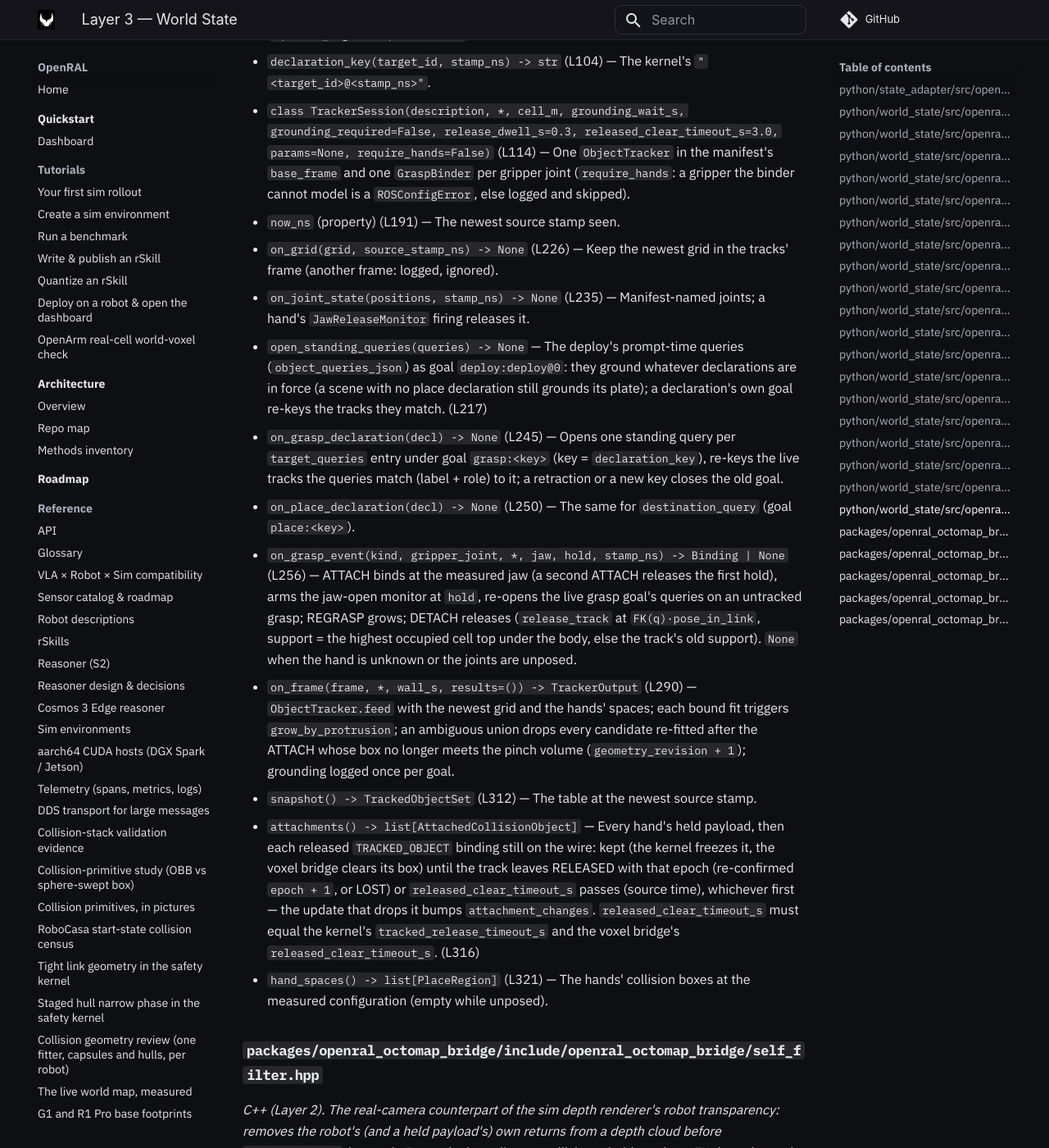
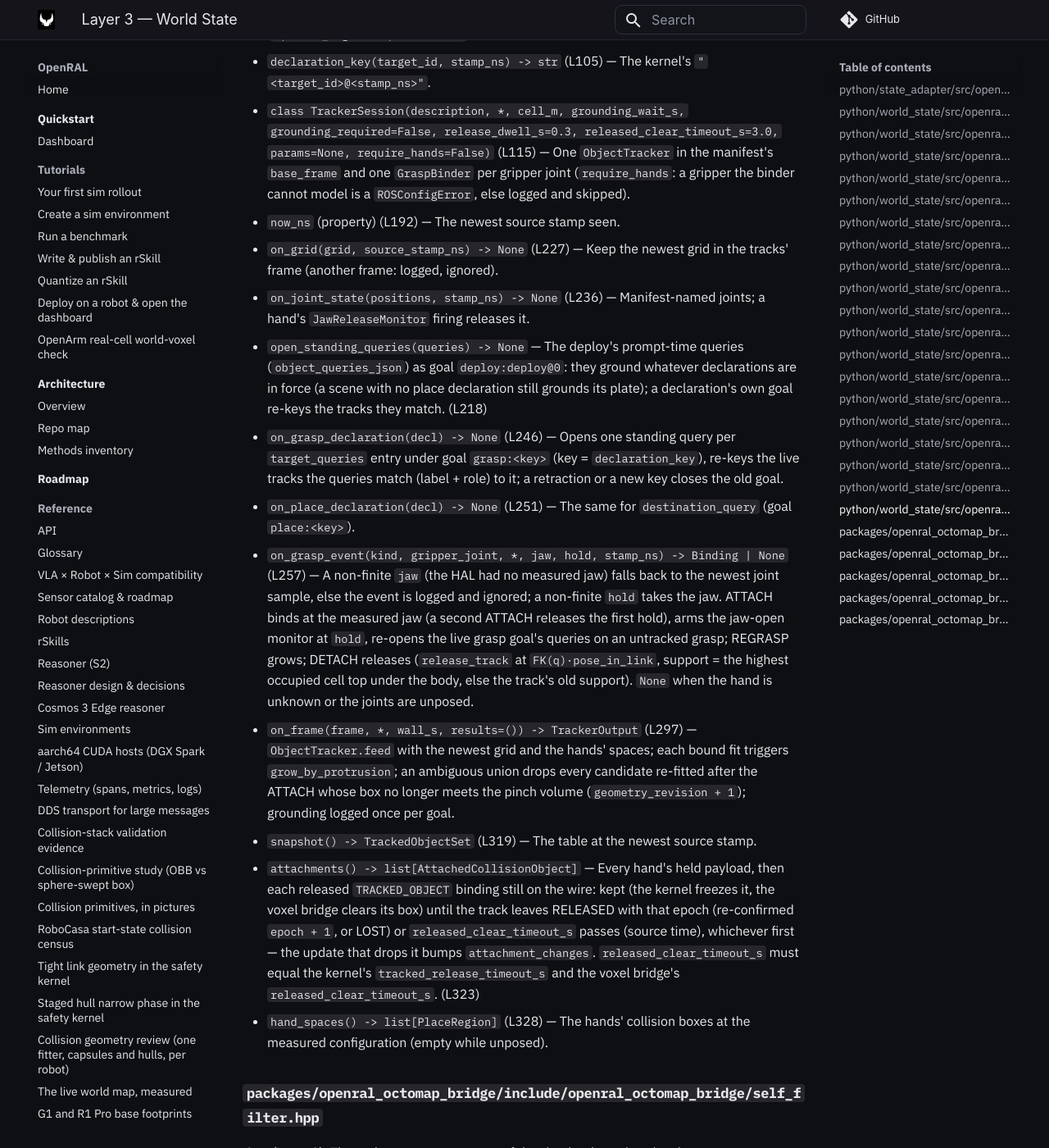
Before and after one commit to OpenRAL/openral, an MkDocs documentation site: the page built from docs/methods/03-world-state.md, in a window 1280 px wide and 1400 px high, scrolled down 15484 px. Shown: the whole window at 82% size. Built offline with MkDocs 1.6.1 and Material for MkDocs 9.7.7, drawn with Linux system fonts in a browser that asks for light colours; comment, search, counter and statistics services are not loaded.

Commit message:
fix(world-state): bind on the newest jaw sample when a grasp event carries none
The HAL bridge sends NaN jaw_measured / hold_position when it had no
measurement; the session now falls back to the newest joint sample and
ignores the event (logged) without one. The topic graph is regenerated with
this worktree's openral_core (it knows CameraTopicKind.ROBOT_MASK; the
hook's environment resolves the main checkout's, which does not).

Co-Authored-By: Claude Opus 5.5 <noreply@anthropic.com>
Claude-Session: https://claude.ai/code/session_01QfK5FDTymqMVVn3DF9oZPo
Signed-off-by: Adrian <adrianllopart@gmail.com>

```diff
--- a/docs/methods/03-world-state.md
+++ b/docs/methods/03-world-state.md
@@ -247,21 +247,21 @@ _Issue #418 WP C2, design "Release". Source-clock stamps only._
 ### `python/world_state/src/openral_world_state/object_tracker/session.py`
 _Issue #418 WP D1. `TrackerSession` — the ROS-free glue the object-tracker lifecycle node drives: goals from the declarations, the grounding wait, binding/release at grasp events and the jaw-open rule. All stamps source time. A RELEASED track's return (same id, `epoch + 1`) is the tracker core's own association + confirmation; `release.reassociate_released` is not called twice. Logs `object_tracker.goal_closed` / `grounding_ready` / `grounding_incomplete` (error level under `grounding_required`) / `reground_queued` / `jaw_open_release` / `ambiguous_pruned` / `grasp_event_unposed`._
 
-- `class TrackingMode(StrEnum)` (L73) — `shadow`, `bind`, `on` (`DeployRuntime.object_tracking`; `off` never starts the node).
-- `class GraspEventKind(StrEnum)` (L81) — `attach`, `regrasp`, `detach` (`openral_msgs/GraspEvent.kind`).
-- `declaration_key(target_id, stamp_ns) -> str` (L104) — The kernel's `"<target_id>@<stamp_ns>"`.
-- `class TrackerSession(description, *, cell_m, grounding_wait_s, grounding_required=False, release_dwell_s=0.3, released_clear_timeout_s=3.0, params=None, require_hands=False)` (L114) — One `ObjectTracker` in the manifest's `base_frame` and one `GraspBinder` per gripper joint (`require_hands`: a gripper the binder cannot model is a `ROSConfigError`, else logged and skipped).
-  - `now_ns` (property) (L191) — The newest source stamp seen.
-  - `on_grid(grid, source_stamp_ns) -> None` (L226) — Keep the newest grid in the tracks' frame (another frame: logged, ignored).
-  - `on_joint_state(positions, stamp_ns) -> None` (L235) — Manifest-named joints; a hand's `JawReleaseMonitor` firing releases it.
-  - `open_standing_queries(queries) -> None` — The deploy's prompt-time queries (`object_queries_json`) as goal `deploy:deploy@0`: they ground whatever declarations are in force (a scene with no place declaration still grounds its plate); a declaration's own goal re-keys the tracks they match. (L217)
-  - `on_grasp_declaration(decl) -> None` (L245) — Opens one standing query per `target_queries` entry under goal `grasp:<key>` (key = `declaration_key`), re-keys the live tracks the queries match (label + role) to it; a retraction or a new key closes the old goal.
-  - `on_place_declaration(decl) -> None` (L250) — The same for `destination_query` (goal `place:<key>`).
-  - `on_grasp_event(kind, gripper_joint, *, jaw, hold, stamp_ns) -> Binding | None` (L256) — ATTACH binds at the measured jaw (a second ATTACH releases the first hold), arms the jaw-open monitor at `hold`, re-opens the live grasp goal's queries on an untracked grasp; REGRASP grows; DETACH releases (`release_track` at `FK(q)·pose_in_link`, support = the highest occupied cell top under the body, else the track's old support). `None` when the hand is unknown or the joints are unposed.
-  - `on_frame(frame, *, wall_s, results=()) -> TrackerOutput` (L290) — `ObjectTracker.feed` with the newest grid and the hands' spaces; each bound fit triggers `grow_by_protrusion`; an ambiguous union drops every candidate re-fitted after the ATTACH whose box no longer meets the pinch volume (`geometry_revision + 1`); grounding logged once per goal.
-  - `snapshot() -> TrackedObjectSet` (L312) — The table at the newest source stamp.
-  - `attachments() -> list[AttachedCollisionObject]` — Every hand's held payload, then each released `TRACKED_OBJECT` binding still on the wire: kept (the kernel freezes it, the voxel bridge clears its box) until the track leaves RELEASED with that epoch (re-confirmed `epoch + 1`, or LOST) or `released_clear_timeout_s` passes (source time), whichever first — the update that drops it bumps `attachment_changes`. `released_clear_timeout_s` must equal the kernel's `tracked_release_timeout_s` and the voxel bridge's `released_clear_timeout_s`. (L316)
-  - `hand_spaces() -> list[PlaceRegion]` (L321) — The hands' collision boxes at the measured configuration (empty while unposed).
+- `class TrackingMode(StrEnum)` (L74) — `shadow`, `bind`, `on` (`DeployRuntime.object_tracking`; `off` never starts the node).
+- `class GraspEventKind(StrEnum)` (L82) — `attach`, `regrasp`, `detach` (`openral_msgs/GraspEvent.kind`).
+- `declaration_key(target_id, stamp_ns) -> str` (L105) — The kernel's `"<target_id>@<stamp_ns>"`.
+- `class TrackerSession(description, *, cell_m, grounding_wait_s, grounding_required=False, release_dwell_s=0.3, released_clear_timeout_s=3.0, params=None, require_hands=False)` (L115) — One `ObjectTracker` in the manifest's `base_frame` and one `GraspBinder` per gripper joint (`require_hands`: a gripper the binder cannot model is a `ROSConfigError`, else logged and skipped).
+  - `now_ns` (property) (L192) — The newest source stamp seen.
+  - `on_grid(grid, source_stamp_ns) -> None` (L227) — Keep the newest grid in the tracks' frame (another frame: logged, ignored).
+  - `on_joint_state(positions, stamp_ns) -> None` (L236) — Manifest-named joints; a hand's `JawReleaseMonitor` firing releases it.
+  - `open_standing_queries(queries) -> None` — The deploy's prompt-time queries (`object_queries_json`) as goal `deploy:deploy@0`: they ground whatever declarations are in force (a scene with no place declaration still grounds its plate); a declaration's own goal re-keys the tracks they match. (L218)
+  - `on_grasp_declaration(decl) -> None` (L246) — Opens one standing query per `target_queries` entry under goal `grasp:<key>` (key = `declaration_key`), re-keys the live tracks the queries match (label + role) to it; a retraction or a new key closes the old goal.
+  - `on_place_declaration(decl) -> None` (L251) — The same for `destination_query` (goal `place:<key>`).
+  - `on_grasp_event(kind, gripper_joint, *, jaw, hold, stamp_ns) -> Binding | None` (L257) — A non-finite `jaw` (the HAL had no measured jaw) falls back to the newest joint sample, else the event is logged and ignored; a non-finite `hold` takes the jaw. ATTACH binds at the measured jaw (a second ATTACH releases the first hold), arms the jaw-open monitor at `hold`, re-opens the live grasp goal's queries on an untracked grasp; REGRASP grows; DETACH releases (`release_track` at `FK(q)·pose_in_link`, support = the highest occupied cell top under the body, else the track's old support). `None` when the hand is unknown or the joints are unposed.
+  - `on_frame(frame, *, wall_s, results=()) -> TrackerOutput` (L297) — `ObjectTracker.feed` with the newest grid and the hands' spaces; each bound fit triggers `grow_by_protrusion`; an ambiguous union drops every candidate re-fitted after the ATTACH whose box no longer meets the pinch volume (`geometry_revision + 1`); grounding logged once per goal.
+  - `snapshot() -> TrackedObjectSet` (L319) — The table at the newest source stamp.
+  - `attachments() -> list[AttachedCollisionObject]` — Every hand's held payload, then each released `TRACKED_OBJECT` binding still on the wire: kept (the kernel freezes it, the voxel bridge clears its box) until the track leaves RELEASED with that epoch (re-confirmed `epoch + 1`, or LOST) or `released_clear_timeout_s` passes (source time), whichever first — the update that drops it bumps `attachment_changes`. `released_clear_timeout_s` must equal the kernel's `tracked_release_timeout_s` and the voxel bridge's `released_clear_timeout_s`. (L323)
+  - `hand_spaces() -> list[PlaceRegion]` (L328) — The hands' collision boxes at the measured configuration (empty while unposed).
 
 ### `packages/openral_octomap_bridge/include/openral_octomap_bridge/self_filter.hpp`
 _C++ (Layer 2). The real-camera counterpart of the sim depth renderer's robot transparency: removes the robot's (and a held payload's) own returns from a depth cloud before `octomap_server` inserts it. Poses the kernel's own collision primitives via an FK that mirrors the kernel's operation for operation (a test links the kernel library to pin it; the runtime does not, since Layer 2 may not depend on Layer 5). The node is `src/robot_self_filter.hpp` (`robot_self_filter` executable), wired by `deploy_e2e.launch.py` on the real path only._
```
Also changed, not shown: docs/topics/README.md (+3 -3 lines), 2 other files.
